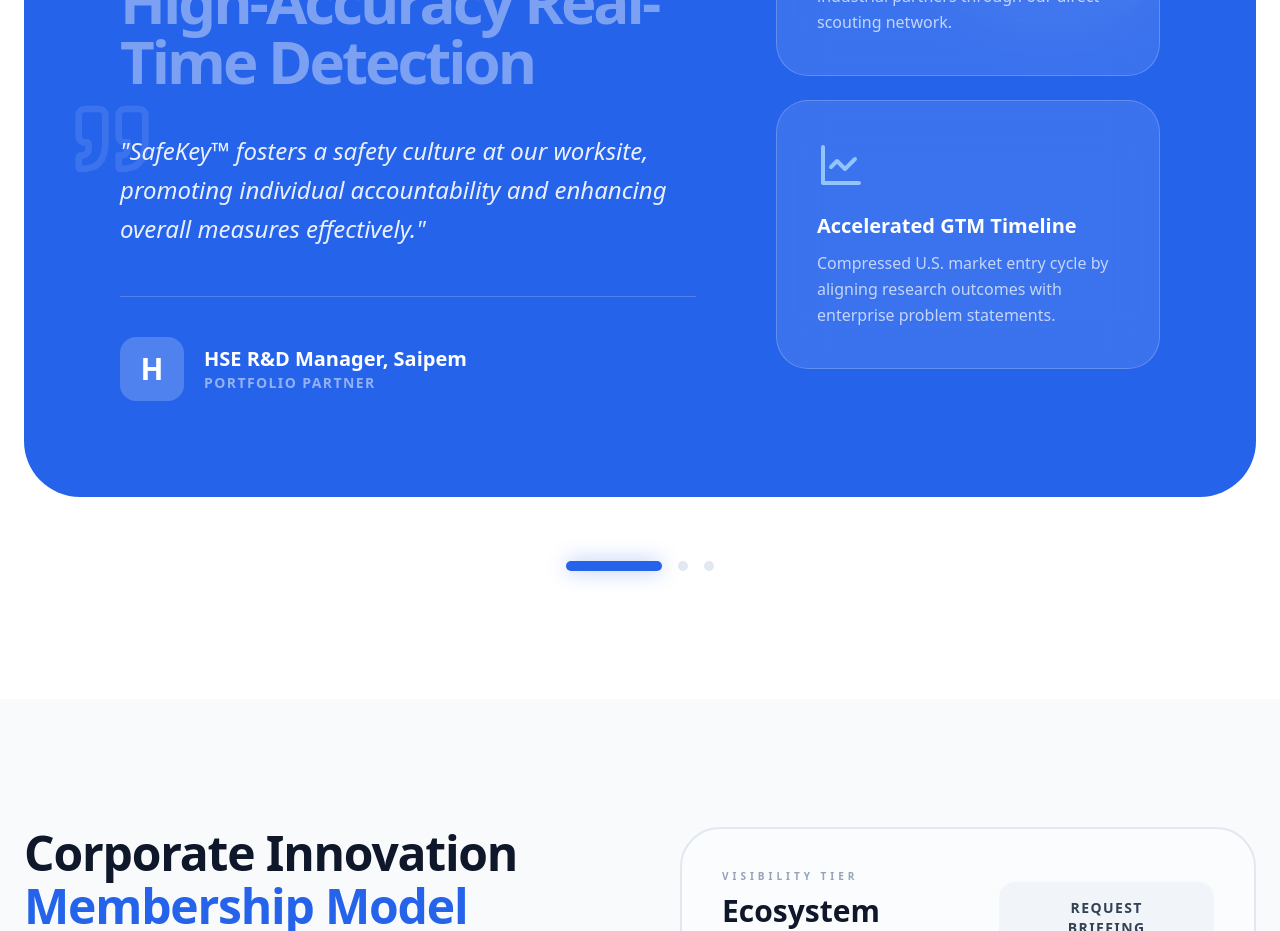
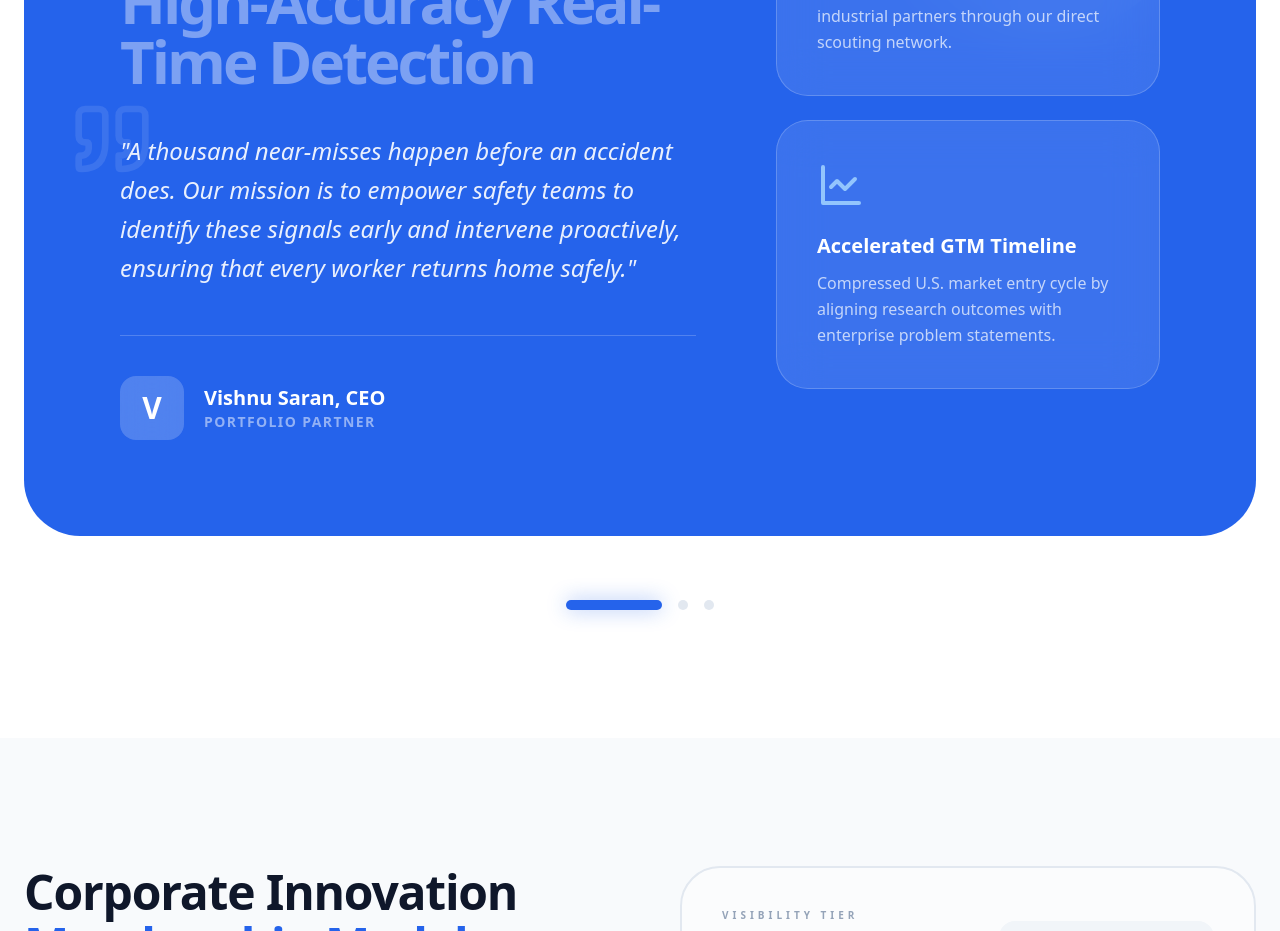
Before and after one commit to lildrummergie/block71-sv, a React (Vite) app: page / in a window 1280 px wide. Shown: the part 2240-3171 px from the top of the page. Built offline with nearby package versions, Linux system fonts and the light colour scheme.

Commit message:
Update quote and author in App component

```diff
--- a/src/App.jsx
+++ b/src/App.jsx
@@ -32,8 +32,8 @@ const App = () => {
       sector: "Safety Intelligence",
       impact: "Significant Incident Reduction",
       metric: "High-Accuracy Real-Time Detection",
-      quote: "SafeKey™ fosters a safety culture at our worksite, promoting individual accountability and enhancing overall measures effectively.",
-      author: "HSE R&D Manager, Saipem",
+      quote: "A thousand near-misses happen before an accident does. Our mission is to empower safety teams to identify these signals early and intervene proactively, ensuring that every worker returns home safely.",
+      author: "Vishnu Saran, CEO",
       bg: "bg-blue-600"
     },
     {
```
